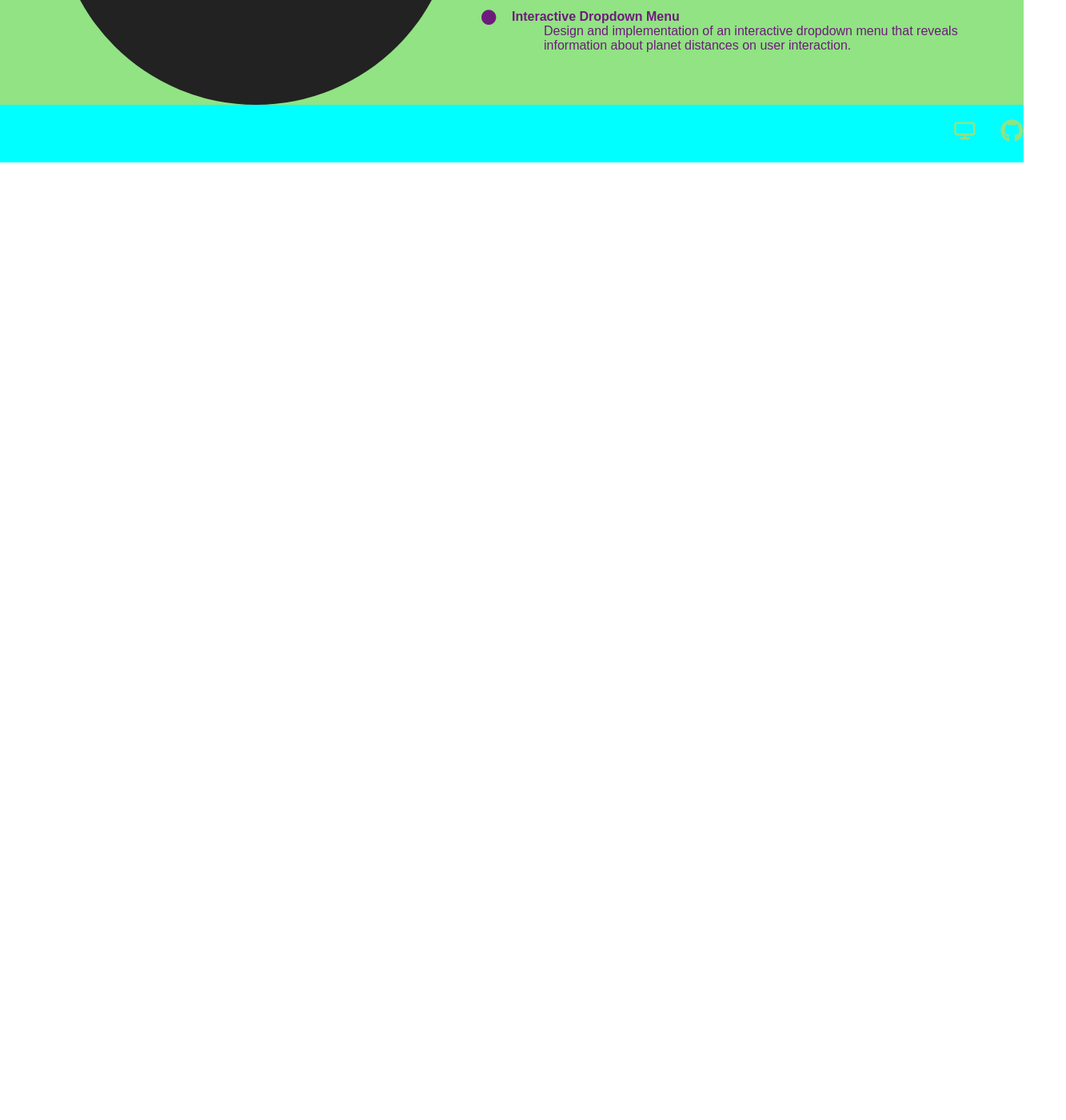
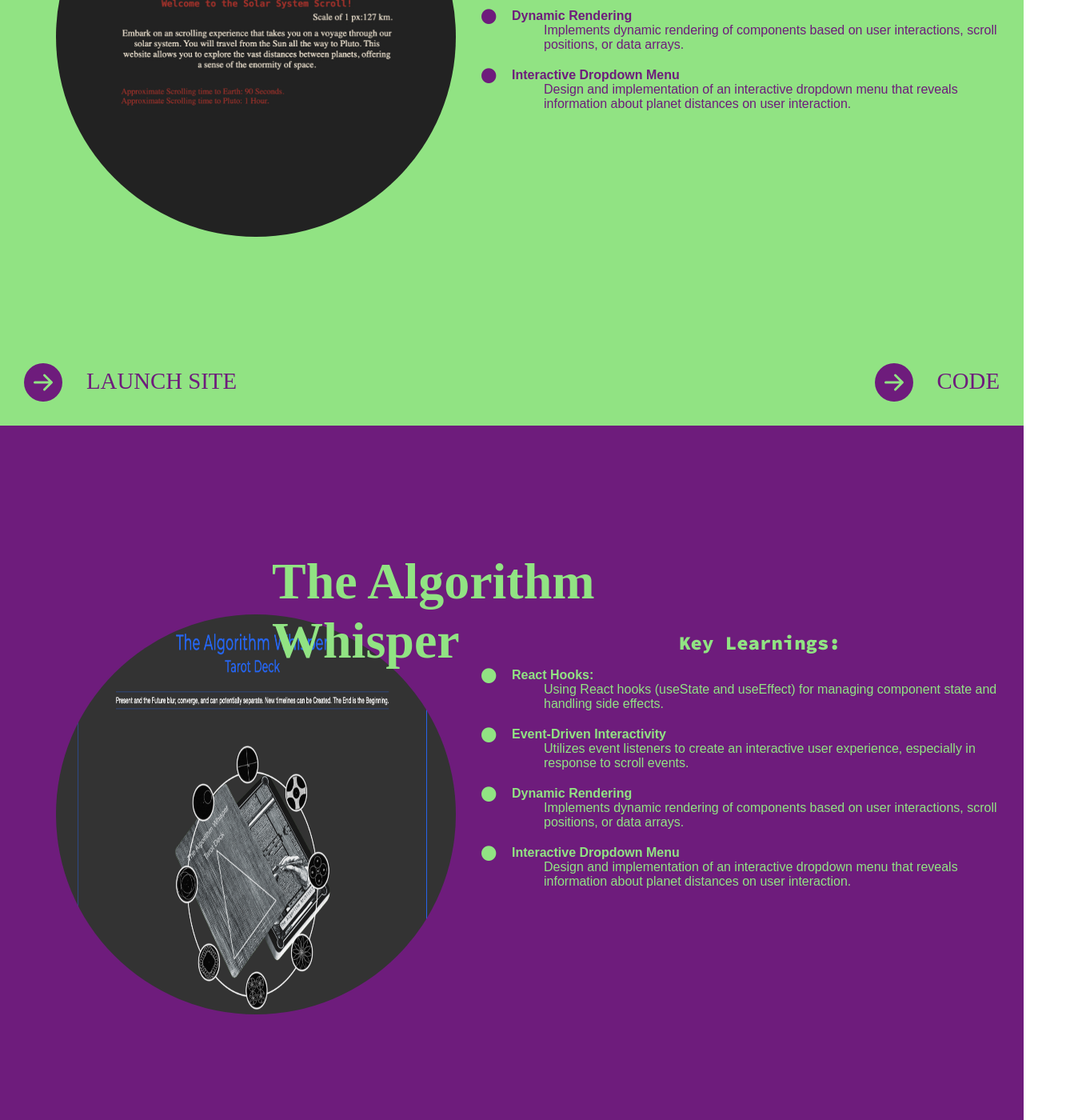
Before and after one commit to Wallenborg/front-port, a React (Create React App) app: page / in a window 1280 px wide. Shown: the part 1240-2640 px from the top of the page at 80% size, 1333 px wide, since content can reach past the window. Before the commit the page ends 1443 px from the top, so only its background shows below. Built offline with nearby package versions, Linux system fonts and the light colour scheme; a web font is replaced by a local one.

Commit message:
done for to day... more work to come

```diff
--- a/src/components/button/Button.css
+++ b/src/components/button/Button.css
@@ -10,6 +10,7 @@
   color: var(--clr-accent);
   cursor: pointer;
   top: 90vh;
+  top: 40;
   left: 10px;
   z-index: 600;
 }
--- a/src/components/projectBox/ProjectBox.jsx
+++ b/src/components/projectBox/ProjectBox.jsx
@@ -1,27 +1,16 @@
+import React, { useEffect, useRef } from "react";
 import "./projectBox.css";
-import { FaCss3Alt, FaGithub, FaRegLightbulb, FaLaptop } from "react-icons/fa";
-import { FaReact } from "react-icons/fa";
-import { TbBrandJavascript } from "react-icons/tb";
-import { IoColorPalette } from "react-icons/io5";
-import { CgScreen } from "react-icons/cg";
-import { FaHtml5 } from "react-icons/fa";
+import { BsFillArrowRightCircleFill } from "react-icons/bs";
 
-function ProjectBox({
-  icon1,
-  icon2,
-  icon3,
-  icon4,
-  icon5,
-  icon6,
-  icon7,
-  title,
-  infotext,
-  link1,
-  link2,
-  imgSrc,
-}) {
+function ProjectBox({ title, infotext, link1, link2, imgSrc, bgcl, cl }) {
   return (
-    <article className="box-project">
+    <article
+      className="box-project"
+      style={{
+        backgroundColor: bgcl,
+        color: cl,
+      }}
+    >
       <div className="pixel-border"></div>
       <div className="project-title">
         <h2 className="project-title-text">{title}</h2>
@@ -37,25 +26,22 @@ function ProjectBox({
         <div>{infotext}</div>
       </div>
       <div className="project-links">
-        <a href={link1} target="_blank" rel="noopener noreferrer">
-          <CgScreen />
-        </a>
-        <a href={link2} target="_blank" rel="noopener noreferrer">
-          <FaGithub />
-        </a>
-
-        {/* <div className="link-box">
-          {link1 && (
-            <a href={link1} target="_blank" rel="noopener noreferrer">
-              <CgScreen />
-            </a>
-          )}
-          {link2 && (
-            <a href={link2} target="_blank" rel="noopener noreferrer">
-              <FaGithub />
-            </a>
-          )}
-        </div> */}
+        <div className="link-box">
+          <BsFillArrowRightCircleFill className="link-icon" />
+          <a href={link1} target="_blank" rel="noopener noreferrer">
+            <p className="link-text" style={{ color: cl }}>
+              LAUNCH SITE
+            </p>
+          </a>
+        </div>
+        <div className="link-box">
+          <BsFillArrowRightCircleFill className="link-icon" />
+          <a href={link2} target="_blank" rel="noopener noreferrer">
+            <p className="link-text" style={{ color: cl }}>
+              CODE
+            </p>
+          </a>
+        </div>
       </div>
     </article>
   );
--- a/src/components/projectBox/ProjectList.jsx
+++ b/src/components/projectBox/ProjectList.jsx
@@ -6,7 +6,7 @@ function ProjectList() {
   return (
     <div>
       {projects.map((project, index) => (
-        <ProjectBox key={index} {...project} />
+        <ProjectBox key={project.title} {...project} />
       ))}
     </div>
   );
--- a/src/components/projectBox/projectBox.css
+++ b/src/components/projectBox/projectBox.css
@@ -5,10 +5,10 @@
   display: grid;
   grid-template-columns: repeat(12, 1fr);
   grid-template-rows: repeat(9, 1fr);
-  background-color: var(--clr-accent);
   grid-column-gap: 0px;
   grid-row-gap: 0px;
 }
+
 @media (max-width: 800px) {
   .box-project {
     display: flex;
@@ -70,7 +70,6 @@
   left: -300px;
   top: 50px;
   font-size: 4rem;
-  color: var(--clr-primary);
 }
 @media (max-width: 1100px) {
   .project-title-text {
@@ -87,6 +86,8 @@
   }
 }
 
+/* info text*/
+
 .projekt-info {
   grid-area: 3 / 7 / 9 / 13;
   padding-right: 20px;
@@ -101,7 +102,6 @@
 
 .list-title {
   font-family: "Source Code Pro", monospace;
-  color: var(--clr-primary);
   margin-top: 40px;
   text-align: center;
 }
@@ -114,14 +114,12 @@ dl {
 
 dt {
   font-weight: bold;
-  color: var(--clr-primary);
   margin-top: 10px;
   position: relative;
 }
 
 dt::before {
   content: "\2022"; /* Unicode character for a black circle */
-  color: var(--clr-primary);
   font-size: 4em;
   margin-right: 30px;
   position: absolute;
@@ -132,20 +130,31 @@ dt::before {
 
 dd {
   font-family: "Trispace", sans-serif;
-  color: var(--clr-primary);
   font-size: 1rem;
   margin-bottom: 20px;
 }
 
+/* links */
 .project-links {
   grid-area: 9 / 1 / 10 / 13;
-  background-color: aqua;
   width: 100%;
   height: 100%;
   display: flex;
   align-items: center;
-  justify-content: flex-end;
-  gap: 30px;
-  color: var(--clr-accent);
+  padding: 30px;
+  justify-content: space-between;
   font-size: 1.8rem;
 }
+
+.link-text {
+  margin-left: 30px;
+  margin-top: 6px;
+  font-size: 1.8rem;
+}
+.link-box {
+  display: flex;
+  flex-direction: row;
+}
+.link-icon {
+  font-size: 3rem;
+}
--- a/src/components/randomPixel/RandomPixel.jsx
+++ b/src/components/randomPixel/RandomPixel.jsx
@@ -1,7 +1,7 @@
 import React, { useState, useEffect } from "react";
 import "./randompixel.css";
 
-function RandomPixel({ keyToRestart }) {
+function RandomPixel() {
   const [pixels, setPixels] = useState([]);
 
   useEffect(() => {
@@ -16,17 +16,9 @@ function RandomPixel({ keyToRestart }) {
 
     const intervalId = setInterval(generatePixel, 100);
 
-    const restartTimer = setTimeout(() => {
-      clearInterval(intervalId);
-      setPixels([]);
-      keyToRestart(); // Callback to trigger key change in parent
-    }, 30 * 60 * 1000); // Restart after 30 minutes
-
-    return () => {
-      clearInterval(intervalId);
-      clearTimeout(restartTimer);
-    };
-  }, [keyToRestart]);
+    // Cleanup function to stop the interval when the component unmounts
+    return () => clearInterval(intervalId);
+  }, []); // Empty dependency array to run the effect only once on mount
 
   return (
     <div className="pixel-container">
--- a/src/data.js
+++ b/src/data.js
@@ -28,16 +28,121 @@ export const projects = [
         </dl>
       </div>
     ),
-    icon1: "var(--clr-accent)",
-    icon2: "var(--clr-accent)",
-    icon3: "var(--clr-accent)",
-    icon4: "var(--clr-accent)",
-    icon5: "var(--clr-primary)",
-    icon6: "var(--clr-primary)",
-    icon7: "var(--clr-primary)",
+
+    bgcl: "var(--clr-accent)",
+    cl: "var(--clr-primary)",
     link1: "https://solar-system-scroll.netlify.app/",
     link2: "https://github.com/Wallenborg/react-solar-system",
     imgSrc: require("./img/webimg001.jpg"),
+  },
+
+  {
+    title: "The Algorithm Whisper",
+    infotext: (
+      <div>
+        <h2 className="list-title">Key Learnings:</h2>
+        <dl>
+          <dt>React Hooks:</dt>
+          <dd>
+            Using React hooks (useState and useEffect) for managing component
+            state and handling side effects.
+          </dd>
+          <dt>Event-Driven Interactivity</dt>
+          <dd>
+            Utilizes event listeners to create an interactive user experience,
+            especially in response to scroll events.
+          </dd>
+          <dt>Dynamic Rendering</dt>
+          <dd>
+            Implements dynamic rendering of components based on user
+            interactions, scroll positions, or data arrays.
+          </dd>
+          <dt>Interactive Dropdown Menu</dt>
+          <dd>
+            Design and implementation of an interactive dropdown menu that
+            reveals information about planet distances on user interaction.
+          </dd>
+        </dl>
+      </div>
+    ),
+
+    bgcl: "var(--clr-primary)",
+    cl: "var(--clr-accent)",
+    link1: "https://solar-system-scroll.netlify.app/",
+    link2: "https://github.com/Wallenborg/react-solar-system",
+    imgSrc: require("./img/img006.jpg"),
+  },
+  {
+    title: "Color Me Twice",
+    infotext: (
+      <div>
+        <h2 className="list-title">Key Learnings:</h2>
+        <dl>
+          <dt>React Hooks:</dt>
+          <dd>
+            Using React hooks (useState and useEffect) for managing component
+            state and handling side effects.
+          </dd>
+          <dt>Event-Driven Interactivity</dt>
+          <dd>
+            Utilizes event listeners to create an interactive user experience,
+            especially in response to scroll events.
+          </dd>
+          <dt>Dynamic Rendering</dt>
+          <dd>
+            Implements dynamic rendering of components based on user
+            interactions, scroll positions, or data arrays.
+          </dd>
+          <dt>Interactive Dropdown Menu</dt>
+          <dd>
+            Design and implementation of an interactive dropdown menu that
+            reveals information about planet distances on user interaction.
+          </dd>
+        </dl>
+      </div>
+    ),
+
+    bgcl: "var(--clr-accent)",
+    cl: "var(--clr-primary)",
+    link1: "https://solar-system-scroll.netlify.app/",
+    link2: "https://github.com/Wallenborg/react-solar-system",
+    imgSrc: require("./img/img005.jpg"),
+  },
+  {
+    title: "Art Portfolio",
+    infotext: (
+      <div>
+        <h2 className="list-title">Key Learnings:</h2>
+        <dl>
+          <dt>React Hooks:</dt>
+          <dd>
+            Using React hooks (useState and useEffect) for managing component
+            state and handling side effects.
+          </dd>
+          <dt>Event-Driven Interactivity</dt>
+          <dd>
+            Utilizes event listeners to create an interactive user experience,
+            especially in response to scroll events.
+          </dd>
+          <dt>Dynamic Rendering</dt>
+          <dd>
+            Implements dynamic rendering of components based on user
+            interactions, scroll positions, or data arrays.
+          </dd>
+          <dt>Interactive Dropdown Menu</dt>
+          <dd>
+            Design and implementation of an interactive dropdown menu that
+            reveals information about planet distances on user interaction.
+          </dd>
+        </dl>
+      </div>
+    ),
+
+    bgcl: "var(--clr-primary)",
+    cl: "var(--clr-accent)",
+    link1: "https://solar-system-scroll.netlify.app/",
+    link2: "https://github.com/Wallenborg/react-solar-system",
+    imgSrc: require("./img/img001.jpg"),
   },
   // {
   //   title: "Art Portfolio",
--- a/src/pages/Start.jsx
+++ b/src/pages/Start.jsx
@@ -3,12 +3,12 @@ import Email from "../components/email/Email";
 import InfoText from "../components/infoText/InfoText";
 import Name from "../components/name/Name";
 import "./start.css";
-// import RandomPixel from "../components/randomPixel/RandomPixel";
+import RandomPixel from "../components/randomPixel/RandomPixel";
 
 function Start() {
   return (
     <section className="section-start-grid">
-      {/* <RandomPixel /> */}
+      <RandomPixel />
       <div className="grid--name">
         <Name />
       </div>
```
